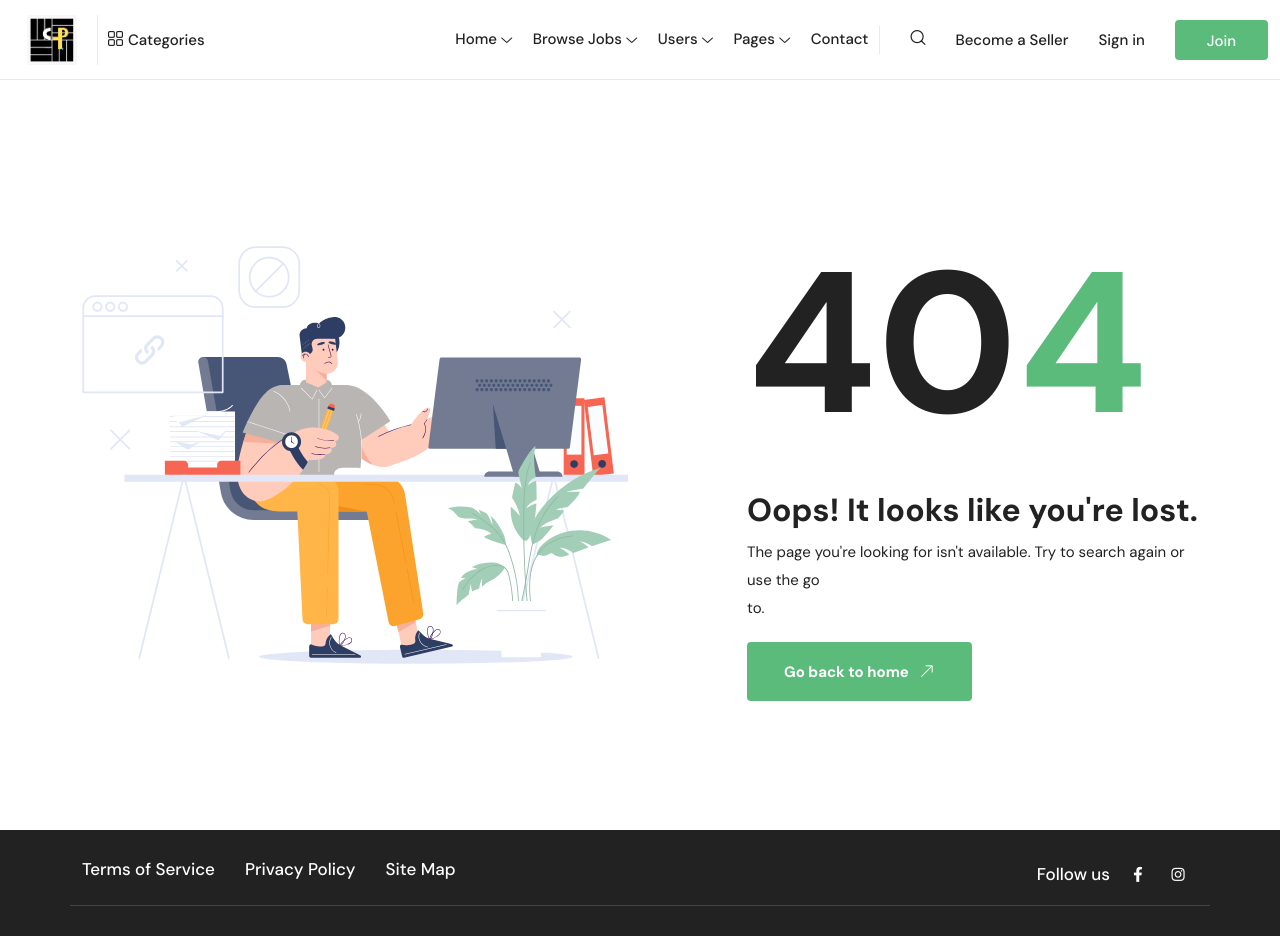
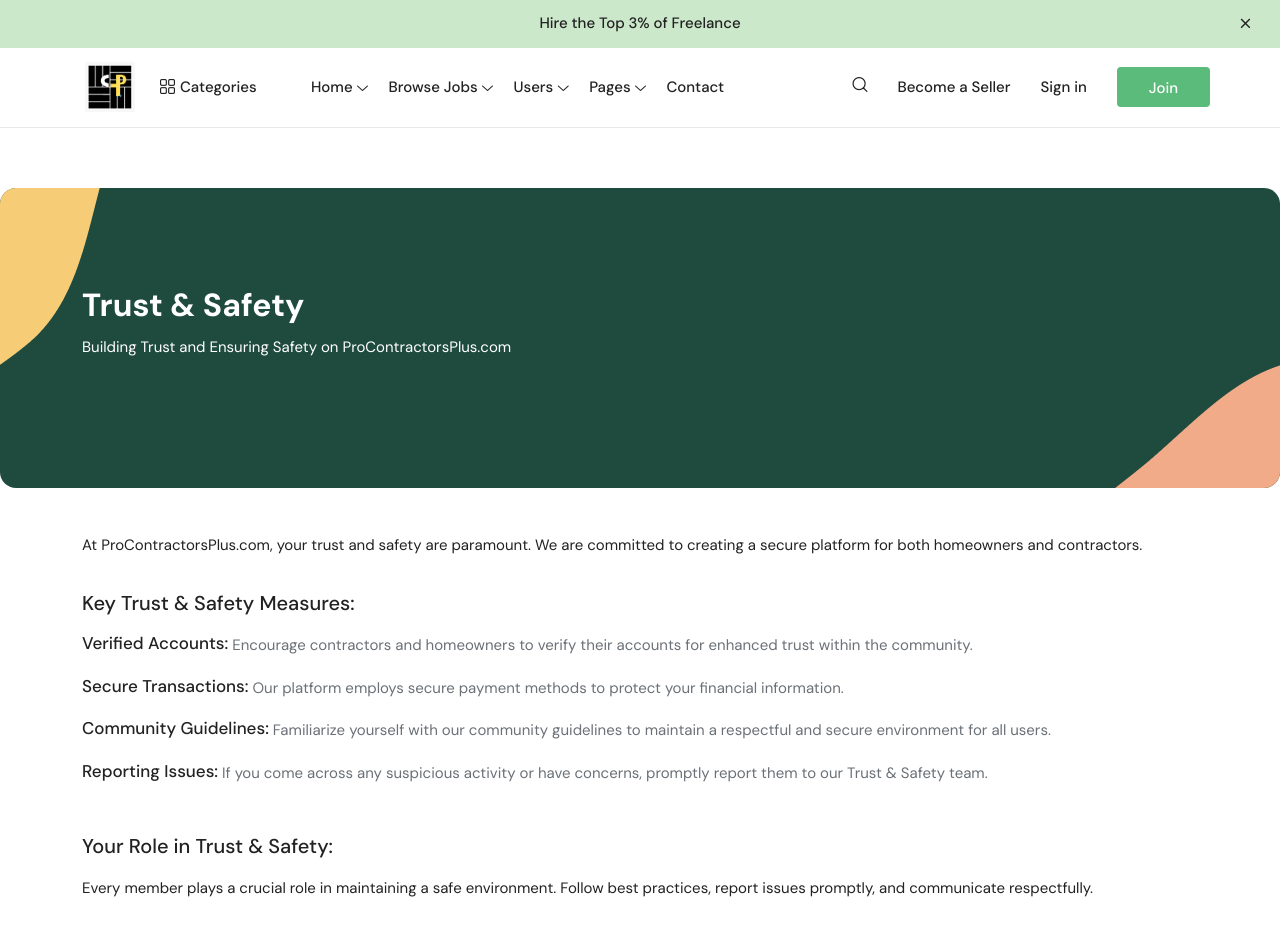
Before and after one commit to MamtazDev/pro-contructor, a Next.js app: page /trust-and-safety in a window 1280 px wide. Shown: the top 936 px of the page. Built offline with nearby package versions, Linux system fonts and the light colour scheme.

Commit message:
trust and safety page add

```diff
--- /dev/null
+++ b/src/app/trust-and-safety/page.jsx
@@ -0,0 +1,70 @@
+import Breadcumb1 from "@/components/breadcumb/Breadcumb1";
+import Header12 from "@/components/header/Header12";
+import React from "react";
+export const metadata = {
+  title:
+    "Freeio - Freelance Marketplace React/Next Js Template | privacy policy",
+};
+const page = () => {
+  return (
+    <div>
+      <Header12 />
+      <Breadcumb1
+        title={"Trust & Safety"}
+        brief={`Building Trust and Ensuring Safety on ProContractorsPlus.com`}
+        isBtnActive={false}
+      />
+      <div className="container for-hire">
+        <p className="text mb30 mt-4">
+          At ProContractorsPlus.com, your trust and safety are paramount. We are
+          committed to creating a secure platform for both homeowners and
+          contractors.
+        </p>
+        <h4 className="mb-3">Key Trust & Safety Measures: </h4>
+
+        <div className="d-flex gap-1">
+          <h5>Verified Accounts:</h5>
+          <p>
+            Encourage contractors and homeowners to verify their accounts for
+            enhanced trust within the community.
+          </p>
+        </div>
+        <div className="d-flex gap-1">
+          <h5>Secure Transactions:</h5>
+          <p>
+            Our platform employs secure payment methods to protect your
+            financial information.
+          </p>
+        </div>
+        <div className="d-flex gap-1 ">
+          <h5>Community Guidelines:</h5>
+          <p>
+            Familiarize yourself with our community guidelines to maintain a
+            respectful and secure environment for all users.
+          </p>
+        </div>
+        <div className="d-flex gap-1 mb30">
+          <h5>Reporting Issues:</h5>
+          <p>
+            {" "}
+            If you come across any suspicious activity or have concerns,
+            promptly report them to our Trust & Safety team.
+          </p>
+        </div>
+        <h4 className="mb-3">Your Role in Trust & Safety: </h4>
+        <p className="text mb30 ">
+          Every member plays a crucial role in maintaining a safe environment.
+          Follow best practices, report issues promptly, and communicate
+          respectfully.
+        </p>
+        <h4 className="mb-3">Contact Trust & Safety: </h4>
+        <p className="text mb45 ">
+          If you have concerns related to trust and safety, please contact our
+          Trust & Safety team at trustandsafety@procontractorsplus.com.
+        </p>
+      </div>
+    </div>
+  );
+};
+
+export default page;
--- a/src/data/footer.js
+++ b/src/data/footer.js
@@ -21,7 +21,7 @@
 
 export const support = [
   { id: 1, name: "Help & Support", path: "/help-and-support" },
-  { id: 2, name: "Trust & Safety", path: "/" },
+  { id: 2, name: "Trust & Safety", path: "/trust-and-safety" },
   { id: 3, name: "Selling on Freeio", path: "/" },
   { id: 4, name: "Buying on Freeio", path: "/" },
 ];
```
